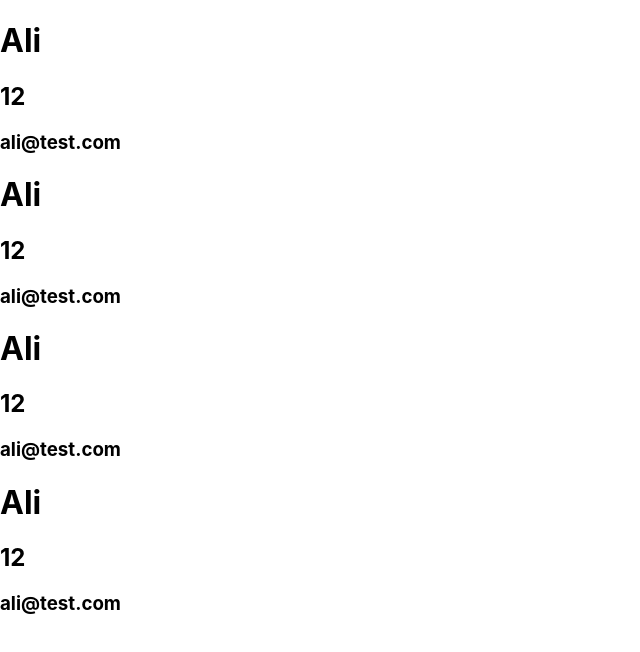
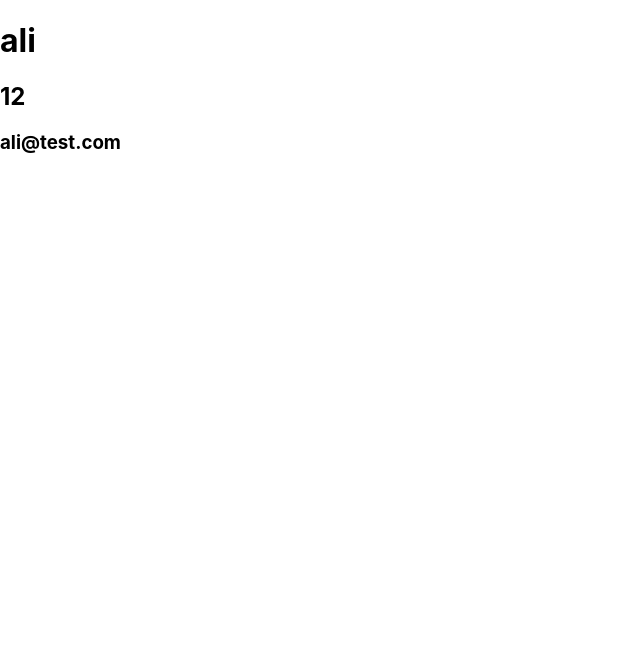
Before and after one commit to MHH77/react-learn, a React (Create React App) app: page / in a window 1280 px wide. Shown: the top 652 px of the page, without its empty margins (0-640 px from the left). Built offline with nearby package versions, Linux system fonts and the light colour scheme.

Commit message:
declaration component by props

```diff
--- a/src/App.js
+++ b/src/App.js
@@ -3,20 +3,17 @@ import "./App.css";
 function App() {
   return (
     <div>
-      <User />
-      <User />
-      <User />
-      <User />
+      <User name="ali" age={12} email="ali@test.com" />
     </div>
   );
 }
 
-const User = () => {
+const User = (props) => {
   return (
     <div>
-      <h1>Ali</h1>
-      <h2>12</h2>
-      <h3>ali@test.com</h3>
+      <h1>{props.name}</h1>
+      <h2>{props.age}</h2>
+      <h3>{props.email}</h3>
     </div>
   );
 };
```
